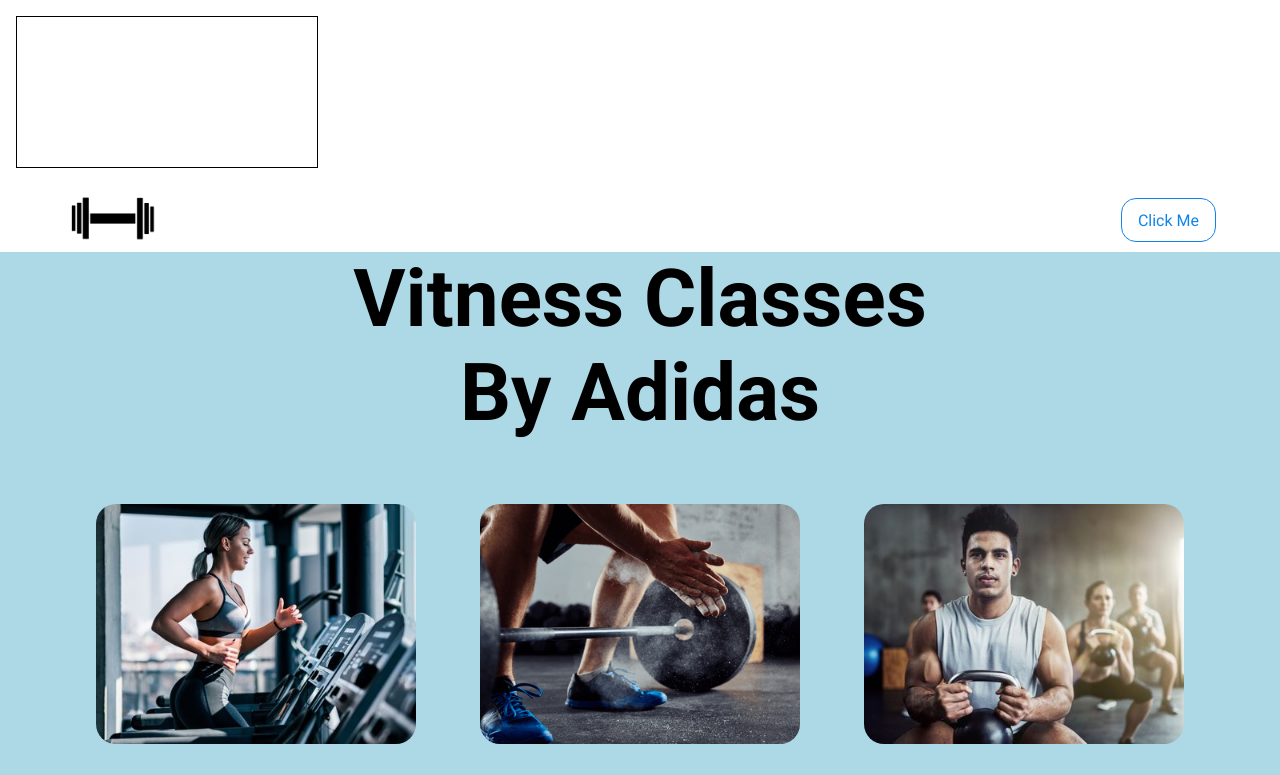
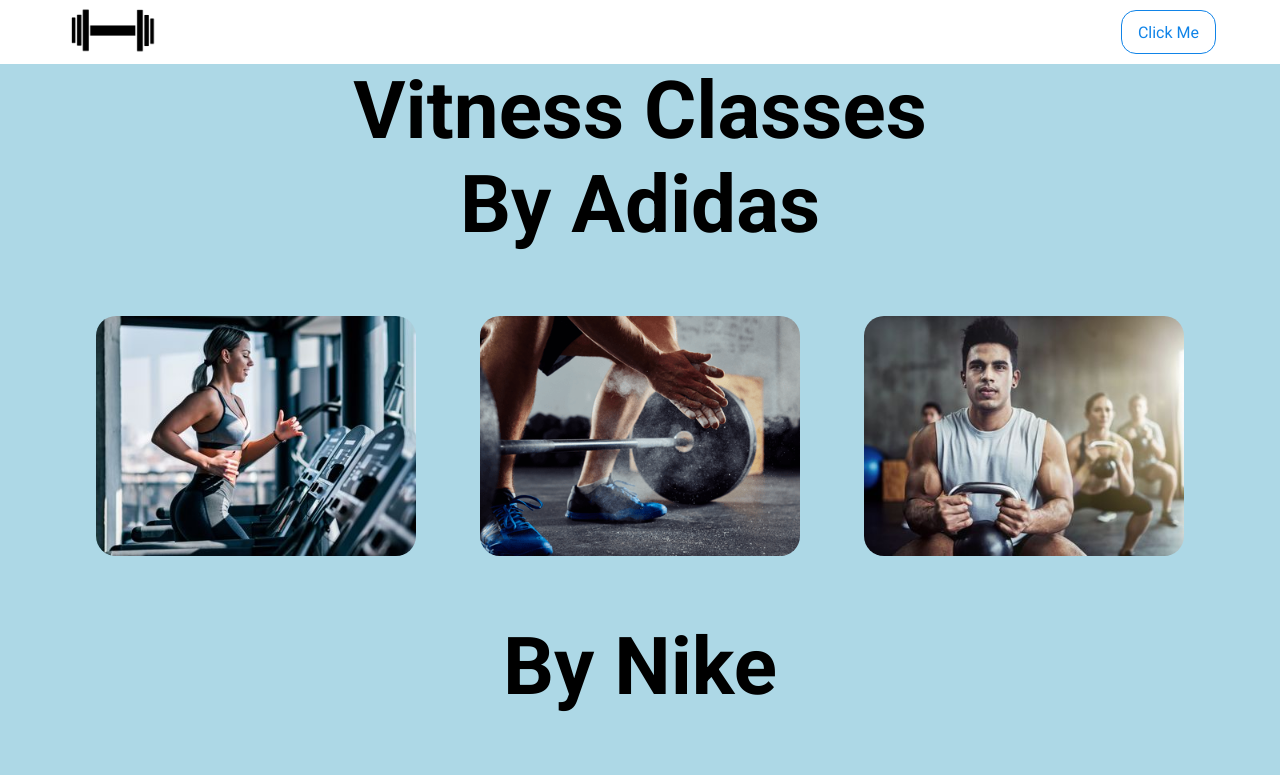
Before and after one commit to Sorrymaker12/Vitness-Primary, a plain HTML site: page classes.html in a window 1280 px wide. Shown: the top 775 px of the page. Drawn offline with nearby package versions, Linux system fonts and the light colour scheme.

Commit message:
screensaver

```diff
--- a/classes.html
+++ b/classes.html
@@ -23,7 +23,6 @@
 		<title>Classes</title>
 	</head>
 	<body>
-        <canvas id="mc"></canvas>
         <!-- Navbar -->
 		<div class="navbar-wrapper">
 			<nav class="navbar">
```
Also changed, not shown: blog-details.html (+0 -1 lines), blog.html (+0 -1 lines), regis.html (+0 -1 lines).
